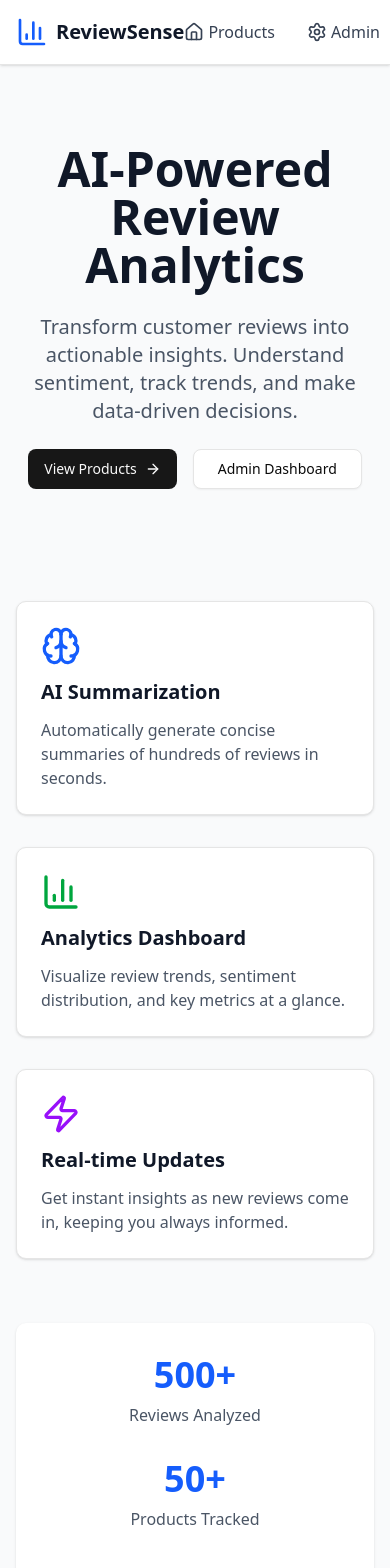
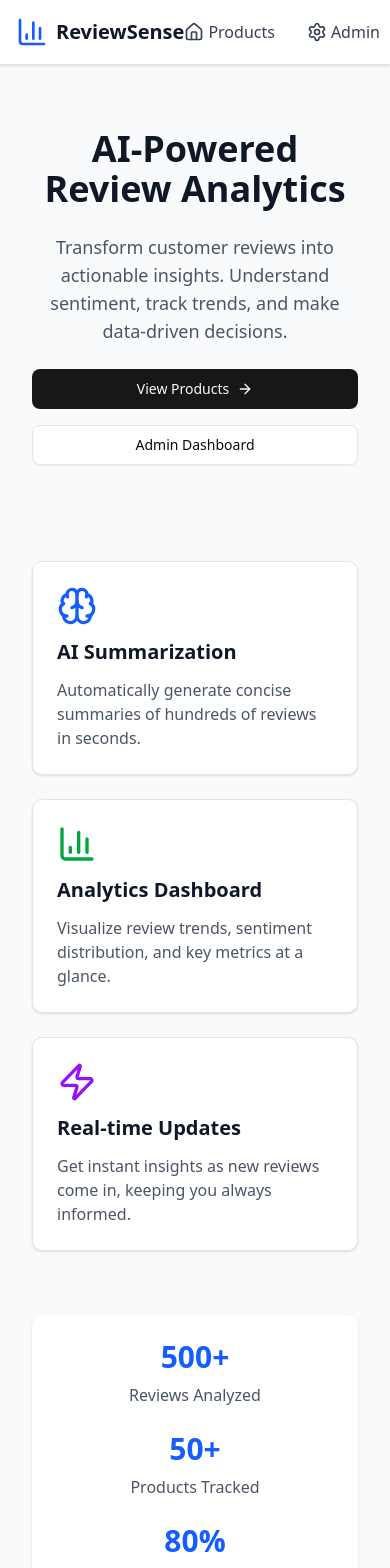
Before and after one commit to Oreva-J/review-sense, a React app in the folder frontend/: page / in a window 390 px wide. Shown: the top 1568 px of the page. Built offline with nearby package versions, Linux system fonts and the light colour scheme; no server answers; the HTML template or start-up script is replaced by a standard one.

Commit message:
Update: mobile freindly refinment

```diff
--- a/frontend/src/pages/HomePage.tsx
+++ b/frontend/src/pages/HomePage.tsx
@@ -6,22 +6,22 @@ export default function HomePage() {
   return (
     <div className="space-y-16">
       {/* Hero Section */}
-      <section className="text-center space-y-6 py-12">
-        <h1 className="text-5xl font-bold text-gray-900">
+      <section className="text-center space-y-6 py-8 md:py-12">
+        <h1 className="text-4xl md:text-5xl lg:text-6xl font-bold text-gray-900 px-4">
           AI-Powered Review Analytics
         </h1>
-        <p className="text-xl text-gray-600 max-w-2xl mx-auto">
+        <p className="text-lg md:text-xl text-gray-600 max-w-2xl mx-auto px-4">
           Transform customer reviews into actionable insights.
           Understand sentiment, track trends, and make data-driven decisions.
         </p>
-        <div className="flex justify-center gap-4">
+        <div className="flex flex-col sm:flex-row justify-center gap-4 px-4">
           <Link to="/products">
-            <Button size="lg" className="gap-2">
+            <Button size="lg" className="gap-2 w-full sm:w-auto">
               View Products <ArrowRight className="h-5 w-5" />
             </Button>
           </Link>
           <Link to="/admin">
-            <Button size="lg" variant="outline">
+            <Button size="lg" variant="outline" className="w-full sm:w-auto">
               Admin Dashboard
             </Button>
           </Link>
@@ -29,7 +29,7 @@ export default function HomePage() {
       </section>
 
       {/* Features */}
-      <section className="grid md:grid-cols-3 gap-8">
+      <section className="grid sm:grid-cols-2 lg:grid-cols-3 gap-6 md:gap-8 px-4">
         <FeatureCard
           icon={<Brain className="h-10 w-10 text-blue-600" />}
           title="AI Summarization"
@@ -48,8 +48,8 @@ export default function HomePage() {
       </section>
 
       {/* Stats */}
-      <section className="bg-white rounded-lg shadow-sm p-8">
-        <div className="grid md:grid-cols-3 gap-8 text-center">
+      <section className="bg-white rounded-lg shadow-sm p-6 md:p-8 mx-4">
+        <div className="grid sm:grid-cols-2 lg:grid-cols-3 gap-6 md:gap-8 text-center">
           <StatCard number="500+" label="Reviews Analyzed" />
           <StatCard number="50+" label="Products Tracked" />
           <StatCard number="80%" label="Time Saved" />
@@ -65,7 +65,7 @@ function FeatureCard({ icon, title, description }: {
   description: string
 }) {
   return (
-    <div className="bg-white p-6 rounded-lg shadow-sm border space-y-3">
+    <div className="bg-white p-6 rounded-lg shadow-sm border space-y-3 hover:shadow-md transition-shadow">
       <div>{icon}</div>
       <h3 className="text-xl font-semibold text-gray-900">{title}</h3>
       <p className="text-gray-600">{description}</p>
@@ -76,7 +76,7 @@ function FeatureCard({ icon, title, description }: {
 function StatCard({ number, label }: { number: string; label: string }) {
   return (
     <div>
-      <p className="text-4xl font-bold text-blue-600">{number}</p>
+      <p className="text-3xl md:text-4xl font-bold text-blue-600">{number}</p>
       <p className="text-gray-600 mt-2">{label}</p>
     </div>
   )
--- a/frontend/src/pages/ProductDetailPage.tsx
+++ b/frontend/src/pages/ProductDetailPage.tsx
@@ -118,32 +118,37 @@ export default function ProductDetailPage() {
       </div>
 
       {/* Product Header */}
-      <div className="bg-white rounded-lg shadow-sm border p-8">
-        <div className="grid md:grid-cols-2 gap-8">
+      {/* Product Header */}
+      <div className="bg-white rounded-lg shadow-sm border p-6 md:p-8">
+        <div className="grid md:grid-cols-2 gap-6 md:gap-8">
           {/* Product Image Placeholder */}
-          <div className="bg-gradient-to-br from-blue-500 to-purple-600 rounded-lg h-96 flex items-center justify-center">
-            <span className="text-9xl text-white opacity-50">📦</span>
+          <div className="bg-gradient-to-br from-blue-500 to-purple-600 rounded-lg h-64 md:h-96 flex items-center justify-center">
+            <span className="text-6xl md:text-9xl text-white opacity-50">
+              📦
+            </span>
           </div>
 
           {/* Product Info */}
-          <div className="space-y-6">
+          <div className="space-y-4 md:space-y-6">
             <div>
-              <h1 className="text-4xl font-bold text-gray-900 mb-2">
+              <h1 className="text-3xl md:text-4xl font-bold text-gray-900 mb-2">
                 {productName}
               </h1>
-              <p className="text-gray-600 text-lg">{productDescription}</p>
+              <p className="text-gray-600 text-base md:text-lg">
+                {productDescription}
+              </p>
             </div>
 
             <div className="flex items-center space-x-4">
               <StarRating value={Math.round(avgRating)} showNumber />
-              <span className="text-gray-600">
+              <span className="text-gray-600 text-sm md:text-base">
                 ({reviews?.length || 0}{" "}
                 {reviews?.length === 1 ? "review" : "reviews"})
               </span>
             </div>
 
             <div className="pt-4 border-t">
-              <p className="text-4xl font-bold text-gray-900">
+              <p className="text-3xl md:text-4xl font-bold text-gray-900">
                 ${productPrice.toFixed(2)}
               </p>
             </div>
```
